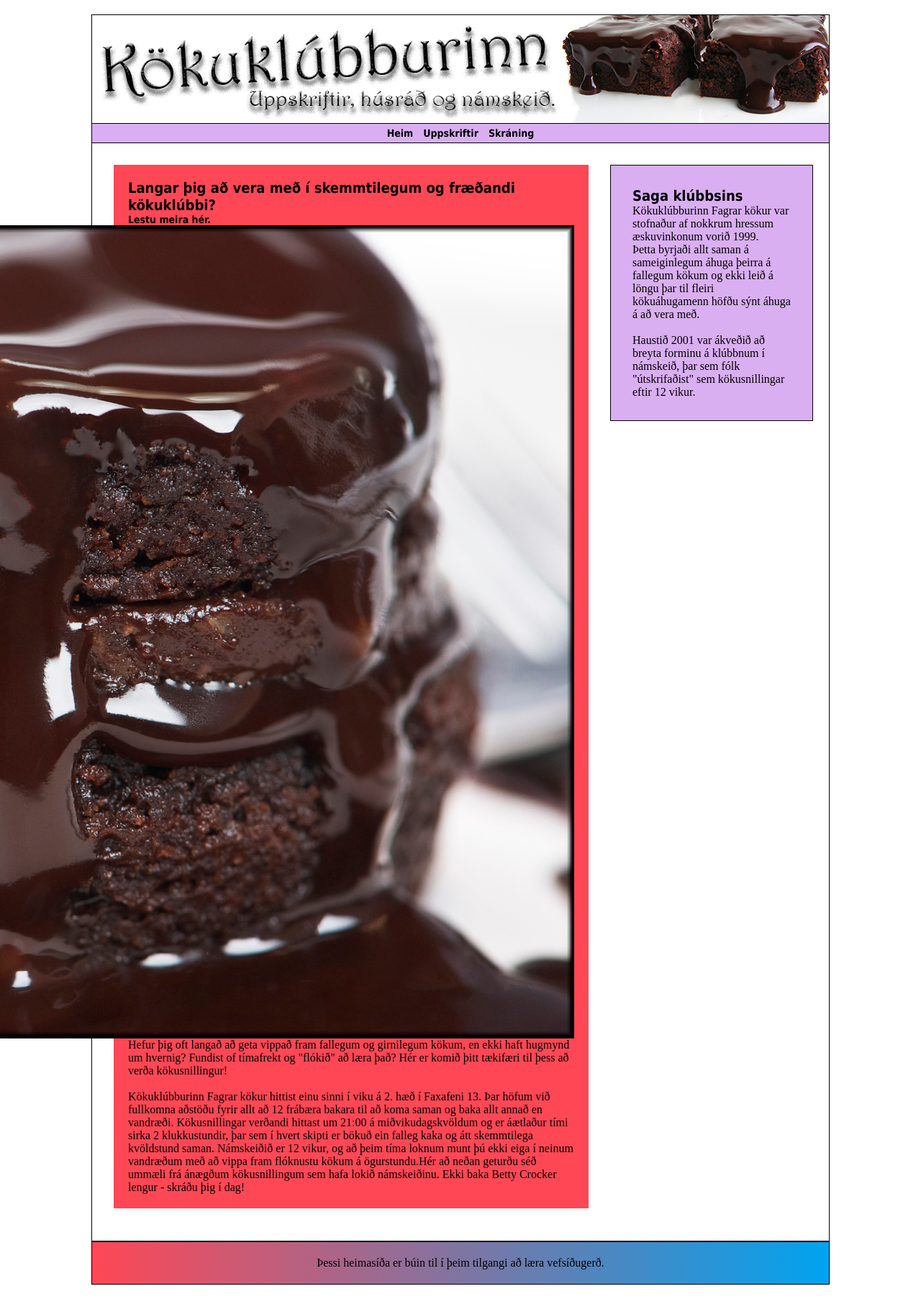
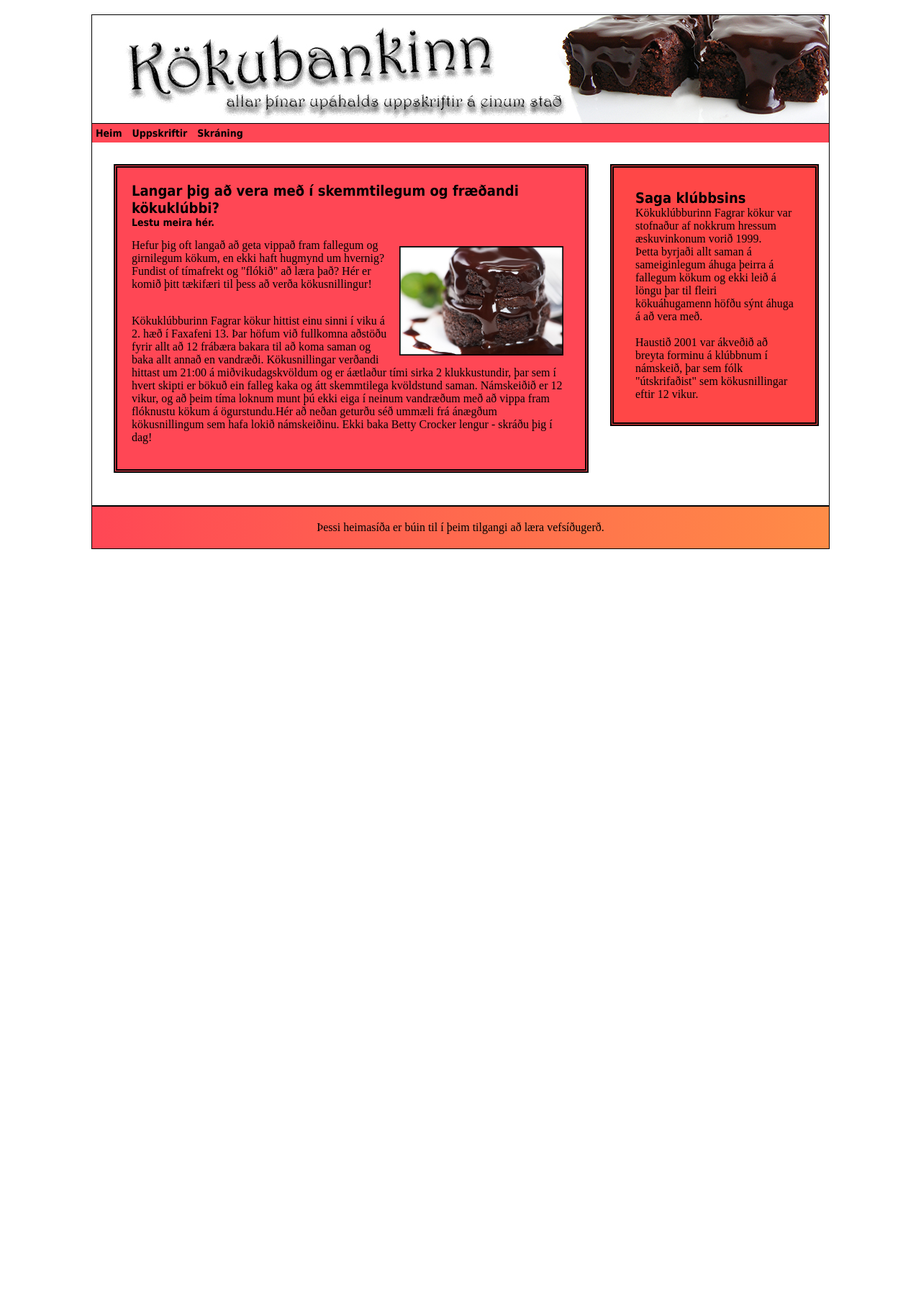
Before and after one commit to sbleika/Kklubburinn, a PHP site: page /Kokubankinn.html in a window 1280 px wide. Shown: the whole page at 72% size. After the commit the page ends 763 px from the top, so only its background shows below. Run offline with PHP 8.4, Linux system fonts and the light colour scheme.

Commit message:
ný mynd

```diff
--- a/site/Kokubankinn.html
+++ b/site/Kokubankinn.html
@@ -3,7 +3,7 @@
 <html lang="is">
 <head>
 	<meta charset="utf-8" />
-	<title>Kökuklúbburinn</title>
+	<title>Kökubankinn er bankinn þinn!</title>
 	<link rel="stylesheet" href="main.css">
 </head>
 <body>
@@ -27,7 +27,7 @@
 						<h2>Lestu meira hér.</h2>
 					</hgroup>
 				</header>
-				<img id ="img" src="myndir/wcc.jpg" style="float: right;" alt="Girnilegar Kökur sem allir vilja smakka" border= "0.5px solid black"/></a>
+				<img id ="img" src="myndir/wcc.jpg" style="float: right;" alt="Girnilegar Kökur sem allir vilja smakka" border= "1px solid black"/></a>
 				<p>Hefur þig oft langað að geta vippað fram fallegum og girnilegum kökum, en ekki haft hugmynd um hvernig? Fundist of tímafrekt og "flókið" að læra það? Hér er komið þitt tækifæri til þess að verða kökusnillingur!</p><br>
 
 				<p>Kökuklúbburinn Fagrar kökur hittist einu sinni í viku á 2. hæð í Faxafeni 13. Þar höfum við fullkomna aðstöðu fyrir allt að 12 frábæra bakara til að koma saman og baka allt annað en vandræði. Kökusnillingar verðandi hittast um 21:00 á miðvikudagskvöldum og er áætlaður tími sirka 2 klukkustundir, þar sem í hvert skipti er bökuð ein falleg kaka og átt skemmtilega kvöldstund saman. Námskeiðið er 12 vikur, og að þeim tíma loknum munt þú ekki eiga í neinum vandræðum með að vippa fram flóknustu kökum á ögurstundu.Hér að neðan geturðu séð ummæli frá ánægðum kökusnillingum sem hafa lokið námskeiðinu. Ekki baka Betty Crocker lengur - skráðu þig í dag!</p>
--- a/site/main.css
+++ b/site/main.css
@@ -20,23 +20,20 @@
 	margin: 20px auto;
 	text-align: left;
 }
-
 #cImg{
 	margin:0;
 	padding: 0;
 	border-bottom: 1px solid black;
 }
 #menu{
-	background: #D9AFF1;
-	border-bottom: 1px solid black;
-	text-align: center;
+	background: #ff4755;
 }
 #menu li{
-	text-align: center;
 	display: inline-block;
 	list-style: none;
 	padding: 5px;
 	font: bold 14px Tahoma
+
 }
 #texti{
 	float: left;
@@ -48,31 +45,34 @@
 	width: 220px;
 	margin: 30px 0px;
 	padding: 30px;
-	background: #D9AFF1;
-	border: 1px solid black;
+	background: #ff4747;
+	border-style: double;
+	border-width: 5px;
 }
 #the_footer{
 	clear: both;
 	text-align: center;
 	padding: 20px;
 	border-top: 2px solid black;
-
-	background: -webkit-linear-gradient(left, #FF4755 0%, #00A3EF 100%);
-	position: bottom fixed;
+	background:  -webkit-linear-gradient(left, #FF4755 0%, #FF8C47 100%);
 }
 article{
-	background: #D9AFF1;
-	border: 1px solid black;
-
-
-}
-article{
+	background: #ff4755;
+	border-style: double;
+	border-width: 5px;
 	padding: 20px;
 	margin-bottom: 15px;
-	background: #ff4755;
-	border: 5px;
-
-
 }
 article header{
-	margi
+	margin-bottom: 15px;
+}
+article footer{
+	text-align: right;
+}
+article p{
+	margin-bottom: 15px;
+}
+img{
+	margin: 10px;
+	 height: 150px;
+}
```
Also changed, not shown: site/myndir/cover.jpg, site/myndir/prufa2.jpg (added), 1 other file.
